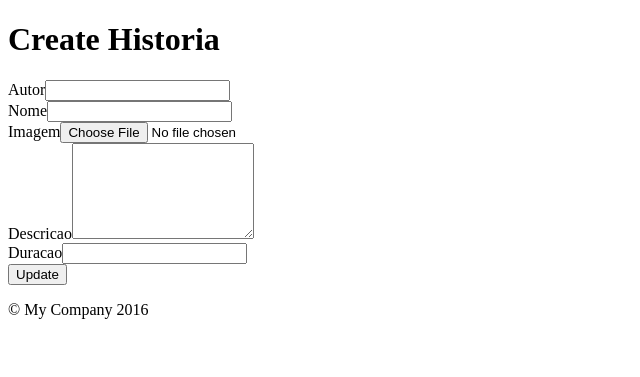
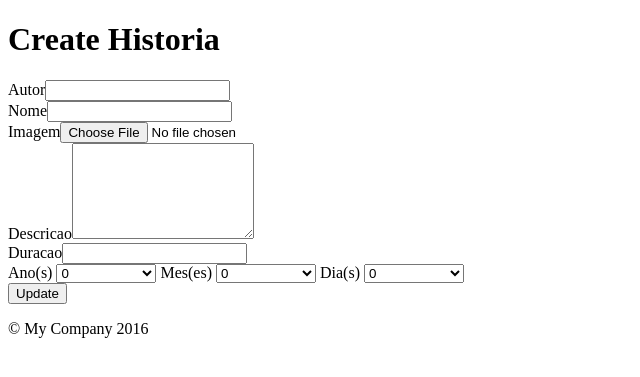
Before and after one commit to lgpbentes/redes, a Yii app: template museum/frontend/views/historia/create.php in a window 1280 px wide. Shown: the top 377 px of the page, without its empty margins (0-640 px from the left). Run offline with PHP 8.4 and a stand-in for Yii, Linux system fonts and the light colour scheme; the template is opened without the code that fills it, so the values that code supplies are empty; form fields are guessed from the names that the template uses; some libraries are stand-ins or nearby versions.

Commit message:
Adicionado campo de duração no formulário da história

```diff
--- a/museum/frontend/views/historia/_form.php
+++ b/museum/frontend/views/historia/_form.php
@@ -2,13 +2,24 @@
 
 use yii\helpers\Html;
 use yii\widgets\ActiveForm;
+use yii\bootstrap\Dropdown;
 
 /* @var $this yii\web\View */
 /* @var $model frontend\models\Historia */
 /* @var $form yii\widgets\ActiveForm */
+
+$items = array(
+    '1'=>'1',
+    '2'=>'2',
+    '3'=>'3',
+    '4'=>'4',
+    '5'=>'5',
+    '6'=>'6'
+)
+
 ?>
+<div class="historia-form">
 
-<div class="historia-form">
 
     <?php $form = ActiveForm::begin(['options' => ['enctype' => 'multipart/form-data']]); ?>
 
@@ -17,11 +28,60 @@ use yii\widgets\ActiveForm;
     <?= $form->field($model, 'nome')->textInput(['maxlength' => true]) ?>
 
 <!--    <?= $form->field($model, 'imagem')->textarea(['rows' => 6]) ?>-->
-    <?= $form->field($model, 'imagem')->fileInput() ?>
+    <?= $form->field($model, 'imagem')->fileInput(['class'=>'form-control']) ?>
 
     <?= $form->field($model, 'descricao')->textarea(['rows' => 6]) ?>
 
     <?= $form->field($model, 'duracao')->textInput() ?>
+
+    <label class="control-label">Ano(s)</label>
+    <select id="anos" class="form-control" style="width:100px" onchange="calculaDuracao()">
+        <option value="0">0</option>
+        <option value="1">1 ano</option>
+
+        <script>
+            for (var i = 2; i < 100; i++){
+                document.write("<option value="+ i + ">"+i +" anos</option>");
+            }
+        </script>
+    </select>
+
+    <label class="control-label">Mes(es)</label>
+    <select id="meses" class="form-control" style="width:100px" onchange="calculaDuracao()">
+        <option value="0">0</option>
+        <option value="1">1 mês</option>
+
+        <script>
+            for (var i = 2; i <= 11; i++){
+                document.write("<option value="+ i + ">"+i +" meses</option>");
+            }
+        </script>
+    </select>
+
+    <label class="control-label">Dia(s)</label>
+    <select id="dias" class="form-control" style="width:100px" onchange="calculaDuracao()">
+        <option value="0">0</option>
+        <option value="1">1 dia</option>
+
+        <script>
+            for (var i = 2; i <=30; i++){
+                document.write("<option value="+ i + ">"+i +" dias</option>");
+            }
+        </script>
+    </select>
+
+    <script>
+        function calculaDuracao(e) {
+            var anos = document.getElementById("anos").value;
+            var meses = document.getElementById("meses").value;
+            var dias = document.getElementById("dias").value;
+            var durac = document.getElementById("historia-duracao");
+
+            durac.value = (anos * 365) + (meses * 30) + (dias*1);
+        }
+
+    </script>
+
 
     <div class="form-group">
         <?= Html::submitButton($model->isNewRecord ? 'Create' : 'Update', ['class' => $model->isNewRecord ? 'btn btn-success' : 'btn btn-primary']) ?>
```
Also changed, not shown: museum/images/imagem_Captura de tela de 2016-07-10 19:55:30.png (deleted), museum/images/imagem_Captura de tela de 2016-07-19 16:16:46.png (deleted).
